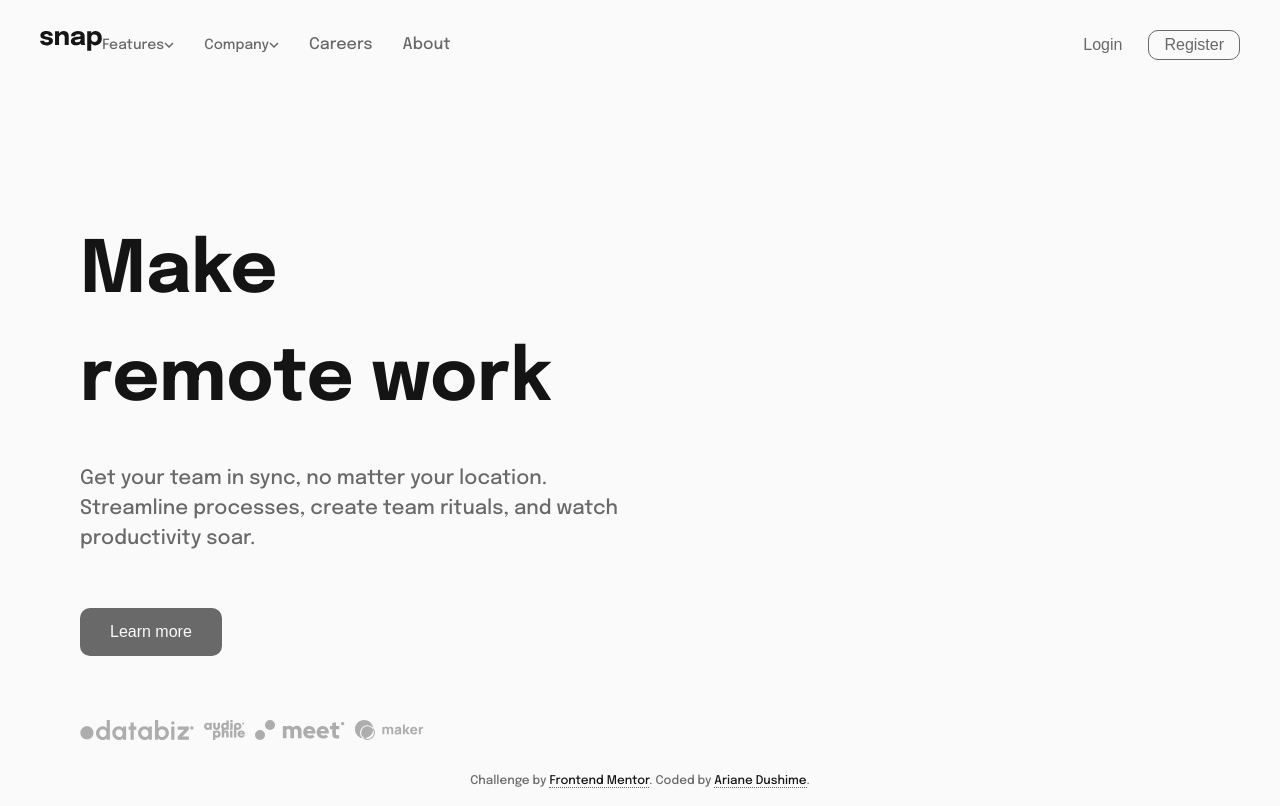
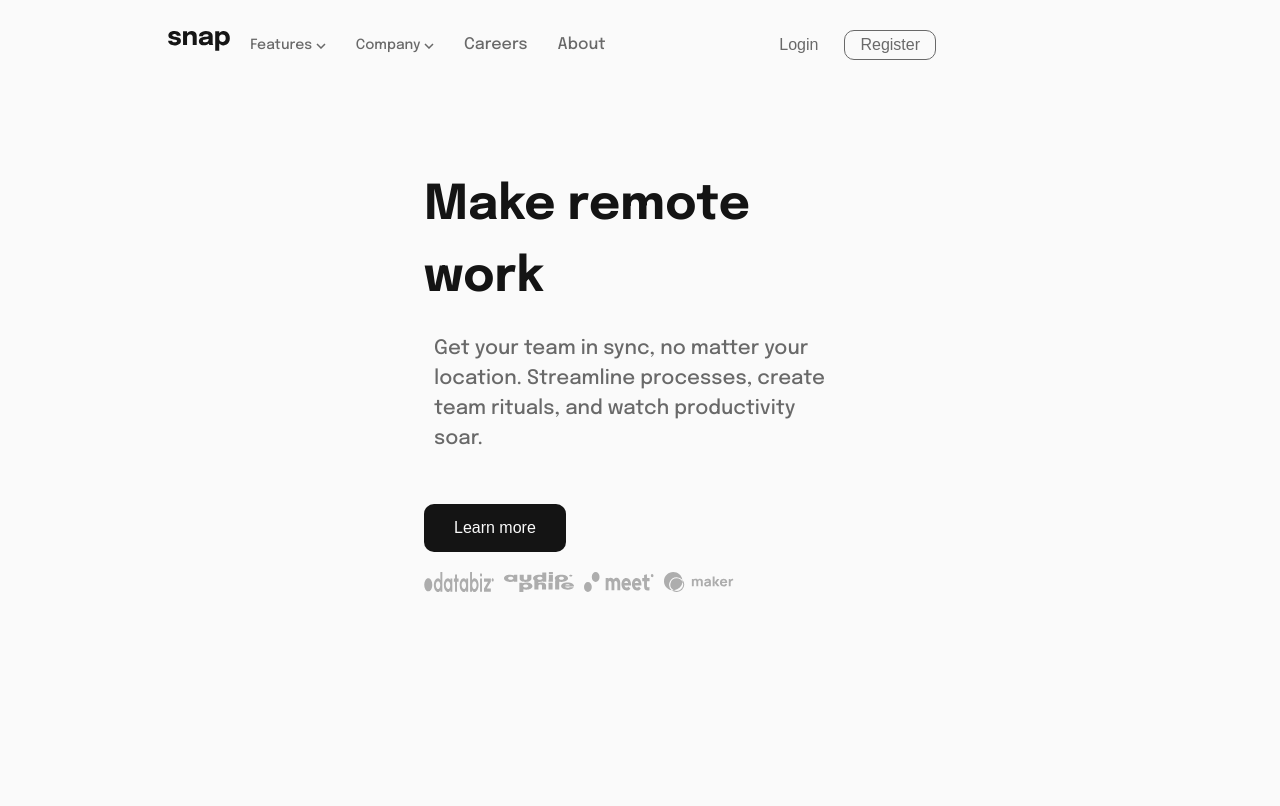
Before and after one commit to dushriane/intro-section-with-dropdown-navigation-main, a plain HTML site: page index.html in a window 1280 px wide. Drawn offline with Linux system fonts and the light colour scheme.

Commit message:
refined mobile design working on larger screens

```diff
--- a/index.html
+++ b/index.html
@@ -99,8 +99,8 @@
       <div class="hero-image-mobile">
         <img src="./images/image-hero-mobile.png" alt="Hero Image" class="hero-image-mobile">
       </div>
-      <div class ="hero-content">
-        <h1>Make<br> remote work</h1>
+      <div class="hero-content">
+        <h1>Make remote work</h1>
         <p>Get your team in sync, no matter your location. Streamline processes, create team rituals, and watch productivity soar.</p>
         <button class="learn-more">Learn more</button>
         <div class="client-image">
--- a/style.css
+++ b/style.css
@@ -9,28 +9,30 @@ body {
   font-family: 'Epilogue', sans-serif;
   color: var(--almost-black);
   line-height: 1.5;
-  background: var(--almost-white)
-}
-h1, h2, h3, h4, h5, h6 {
-  font-weight: 700;
+  background: var(--almost-white);
+  max-width: 340px;
 }
 .top-bar {
   display: flex;
   justify-content: space-between;
-  align-items: center;
+  /* align-items: center; */
   padding: 16px;
   position: relative;
 }
 .top-bar-left {
   display: flex;
-  align-items: center;
+  flex: row;
+  justify-content: space-between;
   width: 100%;
 }
 
 .logo img {
   height: 20px;
 }
-
+.menu-icon{
+    width: 24px;
+    height: 20px;
+}
 .menu-toggle {
   display: flex;
   background: none;
@@ -48,12 +50,12 @@ h1, h2, h3, h4, h5, h6 {
   background: none;
   border: none;
   font-size: 14px;
-  color: #666;
+  color: var(--medium-gray);
   cursor: pointer;
 }
 
 .register {
-  border: 1px solid #666;
+  border: 1px solid var(--medium-gray);
   padding: 5px 15px;
   border-radius: 10px;
 }
@@ -64,9 +66,9 @@ h1, h2, h3, h4, h5, h6 {
   top: 0;
   right: 0;
   width: 70vw;
-  max-width: 320px;
+  max-width: 340px;
   height: 100vh;
-  background: #fff;
+  background: var(--almost-white);
   z-index: 1000;
   flex-direction: column;
   box-shadow: -2px 0 8px rgba(0,0,0,0.08);
@@ -80,13 +82,12 @@ h1, h2, h3, h4, h5, h6 {
   padding: 40px 20px 20px 20px;
   display: flex;
   flex-direction: column;
-  gap: 16px;
 }
 
 .close-panel {
   position: absolute;
-  top: 20px;
-  right: 20px;
+  top: 10px;
+  right: 15px;
   background: none;
   border: none;
   cursor: pointer;
@@ -101,31 +102,28 @@ h1, h2, h3, h4, h5, h6 {
 .nav-panel .dropdown-content {
   display: none;
   position: static;
-  background: none;
-  box-shadow: none;
-  padding-left: 20px;
 }
 .nav-panel .dropdown.open .dropdown-content {
   display: block;
 }
+
 .nav-panel a,
 .nav-panel .dropdown-toggle {
   display: block;
   width: 100%;
   padding: 12px 0;
   color: var(--medium-gray);
-  background: none;
-  border: none;
-  text-align: left;
-  font-size: 16px;
+  /* text-align: left; */
   text-decoration: none;
+  font-size: 18px;
+  align-items: center;
 }
+
 .nav-panel .auth-buttons {
   display: flex;
   flex-direction: column;
   gap: 10px;
   width: 100%;
-  margin-top: 20px;
 }
 .nav-panel .login,
 .nav-panel .register {
@@ -142,34 +140,23 @@ h1, h2, h3, h4, h5, h6 {
   margin-top: 8px;
 }
 
-.dropdown a {
-  color: var(--almost-black);
-  text-decoration: none;
-  font-size: 18px;
-  display: flex;
-  justify-content: space-between;
-  align-items: center;
-}
-
 .dropdown-content {
   display: none;
   position: absolute;
   background: var(--almost-white);
-  padding: 10px;
-  box-shadow: 0 4px 6px rgba(0, 0, 0, 0.1);
-  min-width: 200px;
   top: 100%;
   left: 0;
 }
 
-.dropdown-item {
+.dropdown-content a {
   display: flex;
-  align-items: flex-start;
-  gap: 5px;
   color: var(--medium-gray);
   text-decoration: none;
   padding: 5px 0;
+  margin-left: 10px;
   font-size: 14px;
+  width: 100%;
+  gap:10px;
 }
 
 .dropdown-item img {
@@ -180,19 +167,19 @@ h1, h2, h3, h4, h5, h6 {
   display: flex;
   flex-direction: column;
   align-items: center;
-  padding: 24px 8px 0 8px;
 }
 
 .hero h1 {
-  font-size: 32px;
+  font-size: 28px;
   font-weight: 700;
-  margin-bottom: 20px;
+  margin-bottom: 0px;
 }
 
 .hero p {
-  font-size: 16px;
+  font-size: 14px;
   color: var(--medium-gray);
-  margin-bottom: 20px;
+  margin-bottom: 0px;
+  padding: 0 10px 0 10px;
 }
 .hero-image-mobile {
   display: block;
@@ -200,7 +187,9 @@ h1, h2, h3, h4, h5, h6 {
   max-width: 375px;
   margin: 0 auto;
 }
-
+.hero-content-title {
+  display: none;
+}
 .learn-more {
   background: var(--almost-black);
   color: var(--almost-white);
@@ -210,7 +199,7 @@ h1, h2, h3, h4, h5, h6 {
   font-size: 16px;
   cursor: pointer;
   transition: all 0.2s;
-  margin: 24px 0;
+  margin-top: 20px;
 }
 .learn-more:hover {
   background: var(--almost-white);
@@ -223,10 +212,12 @@ h1, h2, h3, h4, h5, h6 {
   justify-content: center;
   gap: 10px;
   margin-top: 24px;
+  margin-bottom: 30px;
 }
 
 .client-image img {
   height: 20px;
+  width: 70px;
 }
 
 .hero-image img {
@@ -234,32 +225,25 @@ h1, h2, h3, h4, h5, h6 {
 }
 .hero-content {
   text-align: center;
-  margin-top: 24px;
+  margin-top: 0px;
 }
 /* Attribution styles */
 .attribution {
-  font-size: 12px;
-  text-align: center;
-  color: var(--medium-gray);
-  margin: 32px 0 16px 0;
+  display: none;
 }
-.attribution a {
-  color: var(--almost-black);
-  text-decoration: none;
-  border-bottom: 1px dotted var(--medium-gray);
-  transition: color 0.2s, border-bottom 0.2s;
-}
-.attribution a:hover {
-  color: var(--medium-gray);
-  border-bottom: 1px solid var(--almost-black);
-}
+
 
 /* Tablet styles (768px and up) */
 @media (min-width: 768px) {
+    body{
+        max-width: 768px;
+        margin: 0 auto;
+    }
   .navigation,
   .auth-buttons {
     display: flex;
     align-items: center;
+    justify-content: space-between;
     gap: 24px;
   }
 
@@ -291,7 +275,7 @@ h1, h2, h3, h4, h5, h6 {
   .dropdown-content {
     display: none;
     position: absolute;
-    background: #fff;
+    background: var(--almost-white);
     padding: 10px;
     box-shadow: 0 4px 6px rgba(0, 0, 0, 0.1);
     min-width: 200px;
@@ -302,29 +286,41 @@ h1, h2, h3, h4, h5, h6 {
   .dropdown:hover .dropdown-content {
     display: block;
   }
-
-  .hero h1 {
+  .top-bar {
+    padding: 24px 20px;
+    max-width: 768px;
+    display: flex;
+    justify-content: space-between;
+  }
+  .top-bar-left{
+    display: flex;
+    justify-content: flex-start;
+    align-items: center;
+    gap: 16px;
+  }
+  .hero-content h1{
     font-size: 48px;
+    margin-top: 0px;
   }
 
   .hero p {
-    font-size: 18px;
+    font-size: 16px;
   }
 
   .learn-more {
-    background: var(--medium-gray);
+    background: var(--almost-black);
     color: var(--almost-white);
     border: none;
   }
+  .learn-more:hover {
+    background: var(--almost-white);
+    color: var(--almost-black);
+    border: 2px solid var(--almost-black);
+  }
 
-  .top-bar {
-    padding: 24px 40px;
-  }
   .hero {
-    flex-direction: row;
+    display: flex;
     align-items: center;
-    justify-content: space-between;
-    max-width: 1100px;
     margin: 0 auto;
     padding: 60px 40px 0 40px;
     text-align: left;
@@ -333,9 +329,7 @@ h1, h2, h3, h4, h5, h6 {
     display: none;
   }
   .hero-image {
-    display: block;
-    width: 400px;
-    margin-left: 40px;
+     width: 375px;
   }
   .hero-image img {
     width: 100%;
@@ -348,13 +342,9 @@ h1, h2, h3, h4, h5, h6 {
   }
   .client-image {
     justify-content: flex-start;
-    margin-top: 40px;
+    margin-top: 20px;
   }
-  .learn-more:hover {
-    background: var(--almost-white);
-    color: var(--almost-black);
-    border: 1px solid var(--almost-black);
-  }
+
 }
 
 /* Laptop styles (1024px and up) */
@@ -362,7 +352,14 @@ h1, h2, h3, h4, h5, h6 {
   .top-bar {
     padding: 30px 40px;
   }
-
+  body{
+    max-width: 1024px;
+    margin: 0 auto;
+  }
+  .top-bar-left {
+    width: auto;
+    gap: 20px;
+  }
   .navigation {
     gap: 30px;
   }
@@ -393,7 +390,7 @@ h1, h2, h3, h4, h5, h6 {
     width: 50%;
   }
 
-  .hero h1 {
+  .hero-content-title .hero h1 {
     font-size: 72px;
     margin-bottom: 30px;
   }
@@ -408,20 +405,32 @@ h1, h2, h3, h4, h5, h6 {
   }
   .learn-more {
     padding: 15px 30px;
+    color: var(--almost-white);
+    background: var(--almost-black);
+    border: none;
   }
-
+  .learn-more:hover {
+    padding: 15px 30px;
+    color: var(--almost-white);
+    background: var(--medium-gray);
+    border: solid 1px var(--almost-black);
+  }
   .client-image {
     justify-content: flex-start;
   }
 
   .hero-image {
-    width: 480px;
-    margin-left: 60px;
+    display: block;
+    width: 400px;
+    margin-left: 40px;
   }
-
+  .hero-image-mobile {
+    display: none;
+  }
   .hero-image img {
     width: 100%;
     margin-top: 0;
+    height: auto;
   }
 }
 
```
